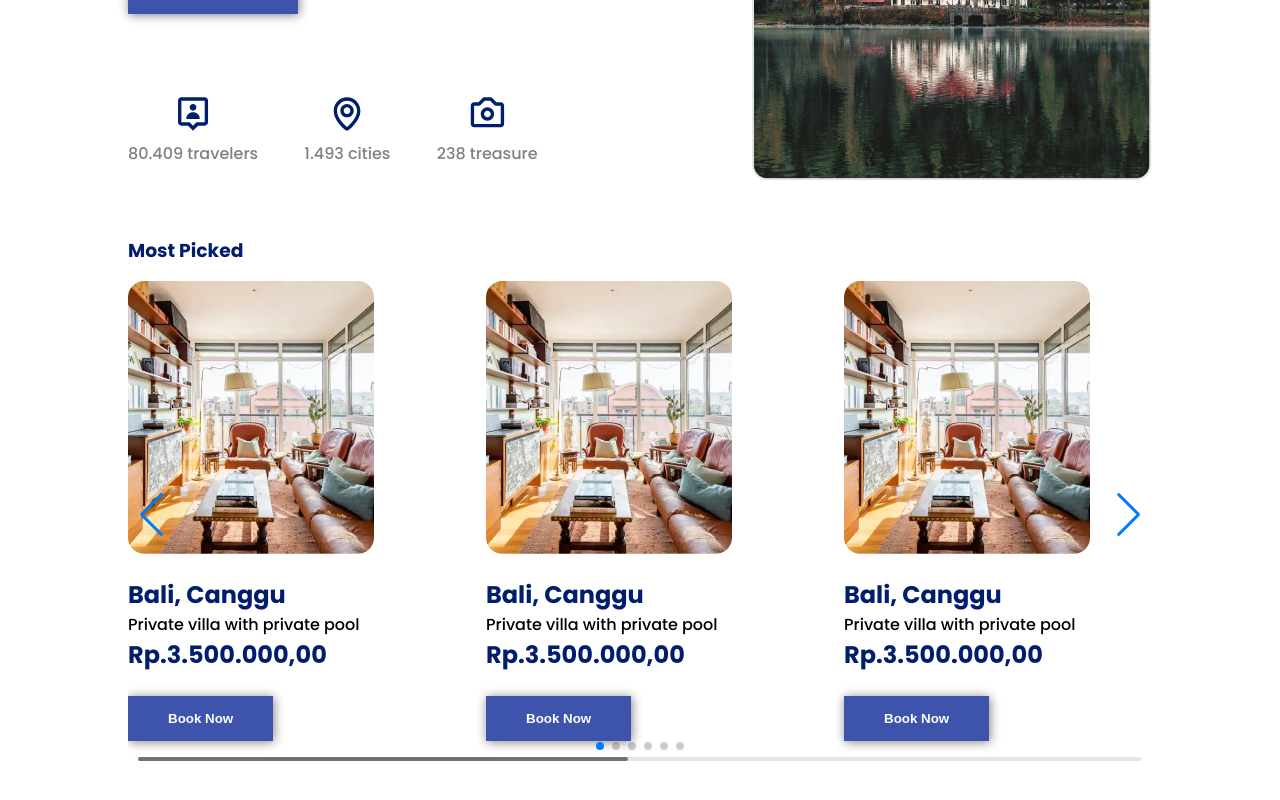
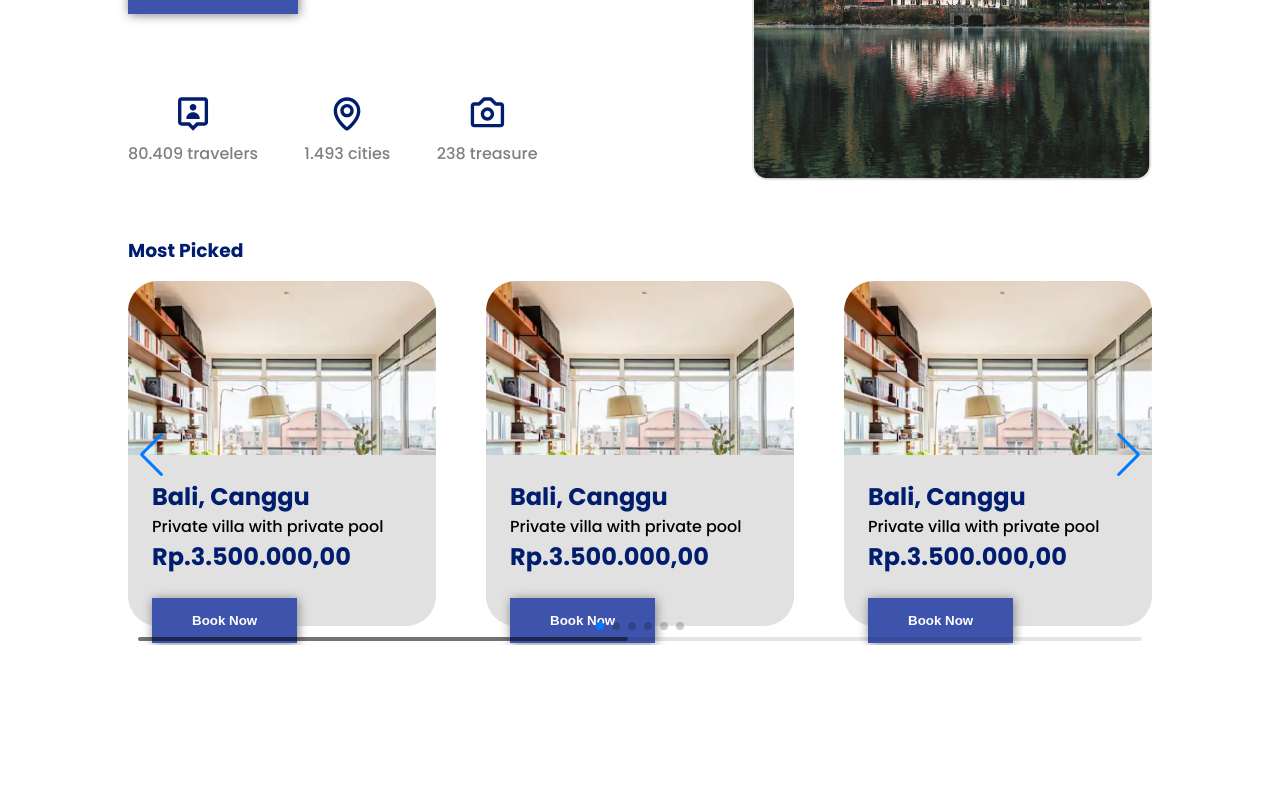
Before and after one commit to gungdikaebs/twice-dey, a React (Vite) app: page / in a window 1280 px wide. Shown: the part 362-1162 px from the top of the page. Before the commit the page ends 1127 px from the top, so only its background shows below. Built offline with nearby package versions, Linux system fonts and the light colour scheme.

Commit message:
styling most pick description

```diff
--- a/src/component/MostPicked/MostPicked.css
+++ b/src/component/MostPicked/MostPicked.css
@@ -6,6 +6,8 @@
   margin-top: 2rem;
   padding-top: 3rem;
   margin: auto;
+
+  height: 100vh;
 }
 
 .container-mostpicked .title,
@@ -15,9 +17,23 @@
 
 .container-mostpicked .mostpicked-images .image {
   margin: 1rem 0;
-  width: 80%;
-  /* width: 28rem; */
-  /* height: 28rem; */
+  width: 100%;
+  height: 100%;
+  border-radius: 30px;
+}
+.container-mostpicked .mostpicked-images .container-description {
+  position: absolute;
+  top: 50%;
+  width: 100%;
+  height: 45%;
+  border-radius: 0 0 30px 30px;
+  font-size: 1rem;
+  background-color: #E1E1E1;
+
+  /* display: none; */
+}
+.container-description .description {
+  margin: 1.5rem;
 }
 
 .swiper-button-prev {
--- a/src/component/MostPicked/MostPicked.jsx
+++ b/src/component/MostPicked/MostPicked.jsx
@@ -36,11 +36,13 @@ const MostPicked = () => {
                     id="mostPickedHover"
                     key={id}>
                     <img className="image" src={image} alt="img" />
-                    <div className="description">
-                      <h2 className="title">{title}</h2>
-                      <p className="desc">{description}</p>
-                      <h2 className="price">Rp.{price}</h2>
-                      <button className="button">Book Now</button>
+                    <div className="container-description">
+                      <div className="description">
+                        <h2 className="title">{title}</h2>
+                        <p className="desc">{description}</p>
+                        <h2 className="price">Rp.{price}</h2>
+                        <button className="button">Book Now</button>
+                      </div>
                     </div>
                   </div>
                 </SwiperSlide>
```
